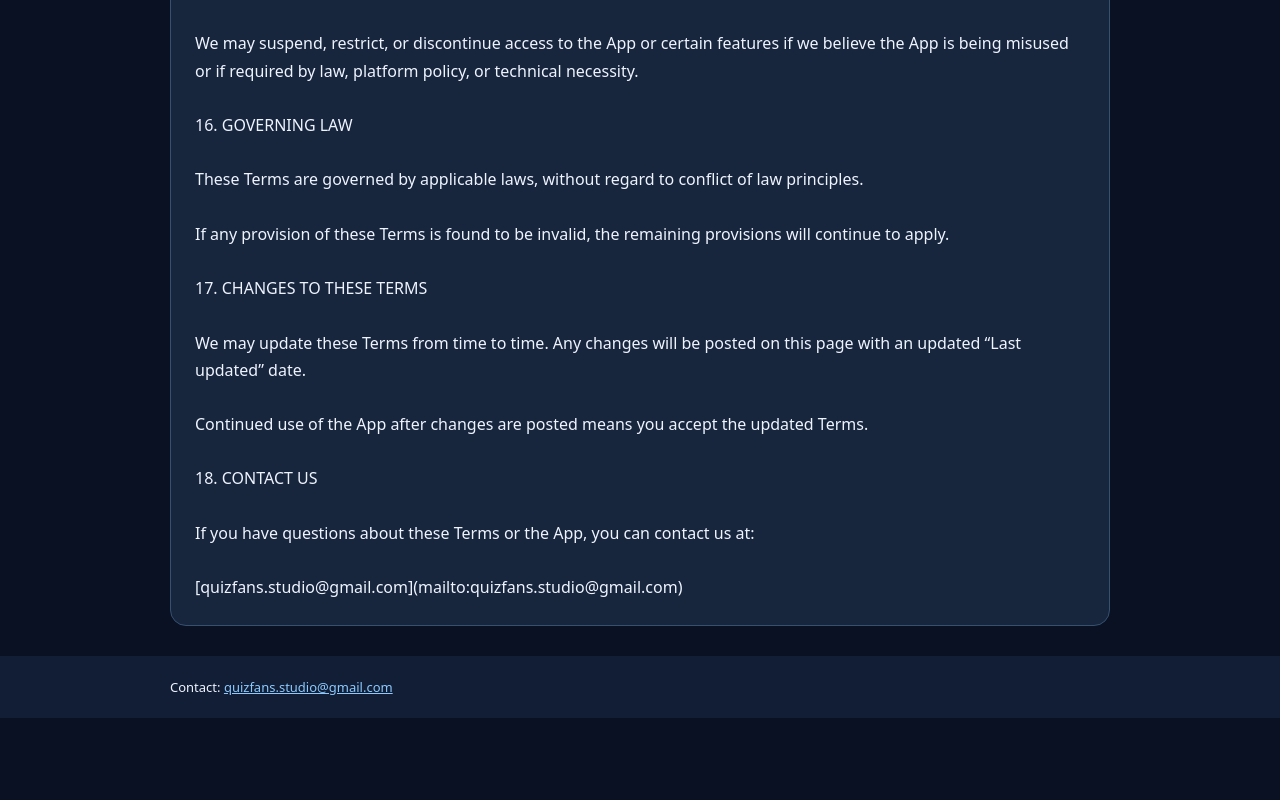
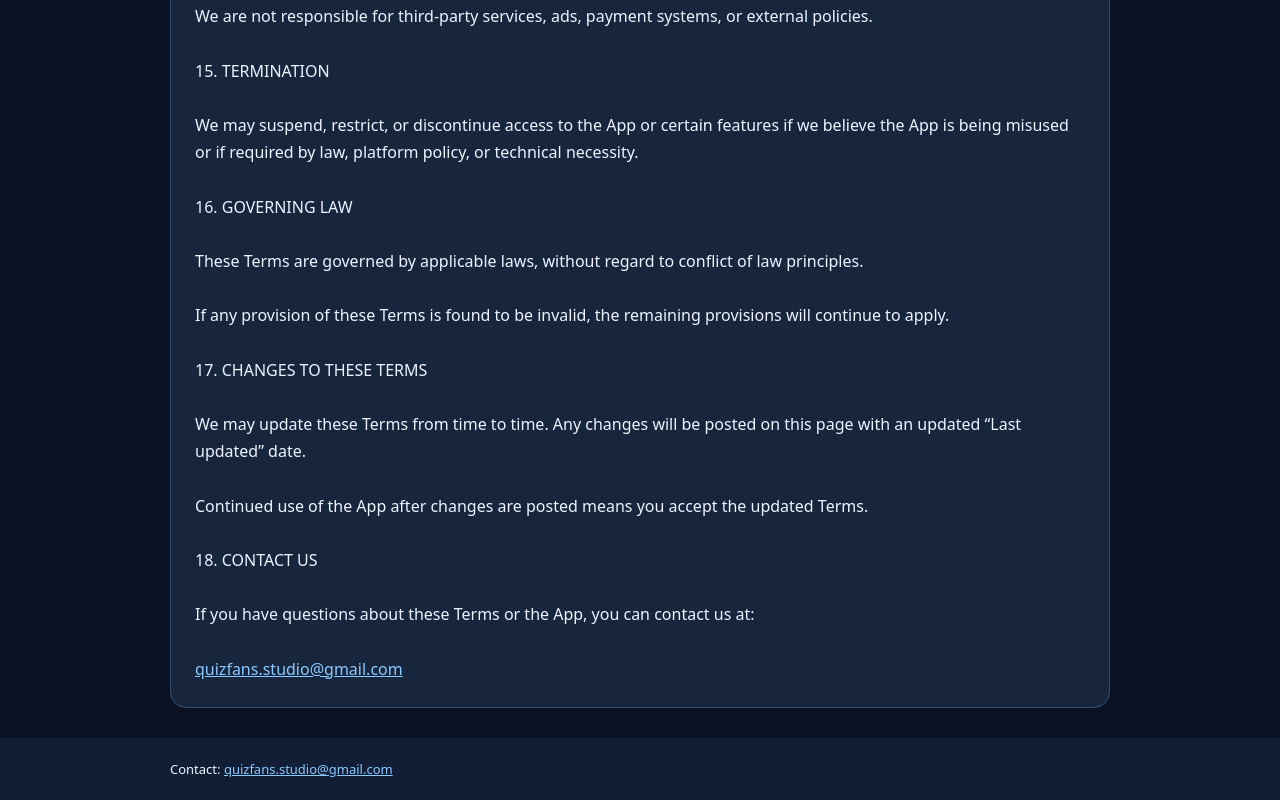
Before and after one commit to QuizFansStudio/Couples-Dare, a plain HTML site: page terms.html in a window 1280 px wide. Shown: the part 4038-4838 px from the top of the page. Before the commit the page ends 4756 px from the top, so only its background shows below. Drawn offline with Linux system fonts and the light colour scheme.

Commit message:
Align Couples Dare legal and support information with Quiz Fans Studio

```diff
--- a/terms.html
+++ b/terms.html
@@ -9,11 +9,14 @@ footer{font-size:13px}@media(max-width:600px){main{margin:12px;padding:17px}}</s
 <header><a href="https://quizfansstudio.github.io/">Quiz Fans Studio (QFS)</a> | <a href="/Couples-Dare/">Couples Dare</a></header>
 <main><h1>Terms of Service</h1><pre>TERMS OF SERVICE
 
-Last updated: June 12, 2026
+Last updated: November 26, 2026
 
 These Terms of Service (“Terms”) govern your use of Couples Dare: Love Quiz (“the App”, “we”, “our”, or “us”).
 
 By downloading, accessing, or using the App, you agree to these Terms. If you do not agree with these Terms, do not use the App.
+
+Developer: Quiz Fans Studio
+Package name: com.lauri.couplesdare
 
 1. APP DESCRIPTION
 
@@ -147,6 +150,6 @@ Continued use of the App after changes are posted means you accept the updated T
 
 If you have questions about these Terms or the App, you can contact us at:
 
-[quizfans.studio@gmail.com](mailto:quizfans.studio@gmail.com)
+<a href="mailto:quizfans.studio@gmail.com">quizfans.studio@gmail.com</a>
 </pre></main>
 <footer>Contact: <a href="mailto:quizfans.studio@gmail.com">quizfans.studio@gmail.com</a></footer></body></html>
```
